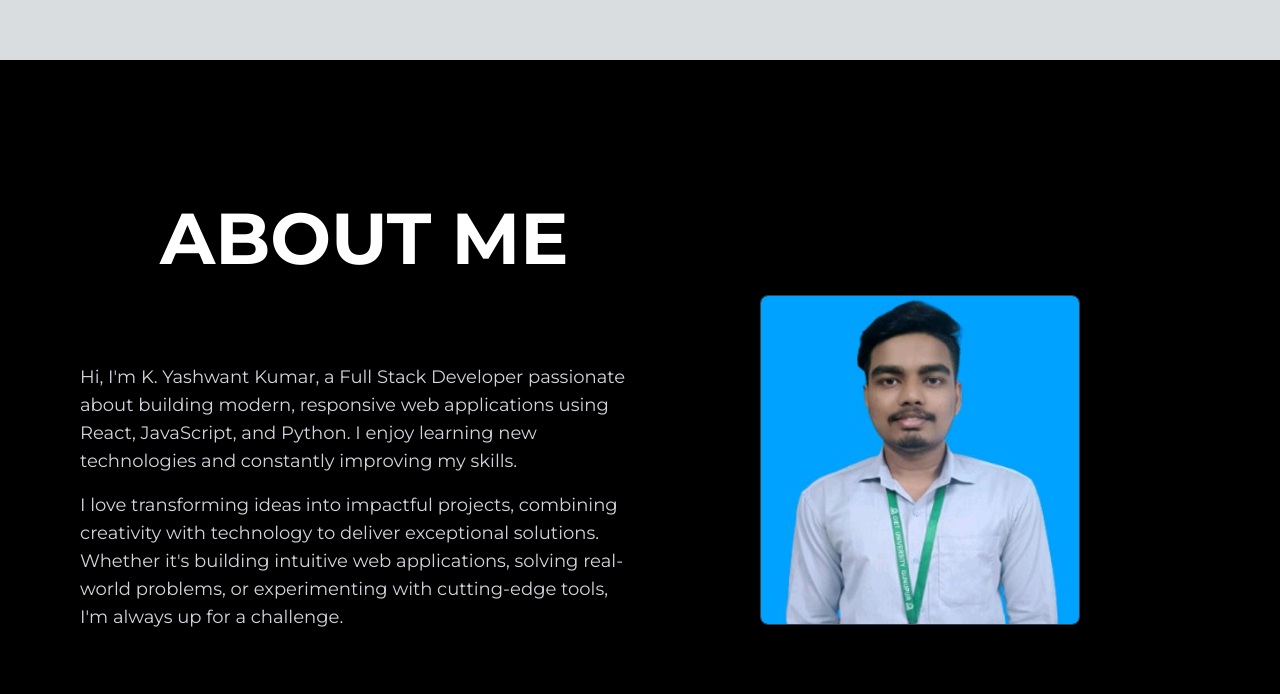
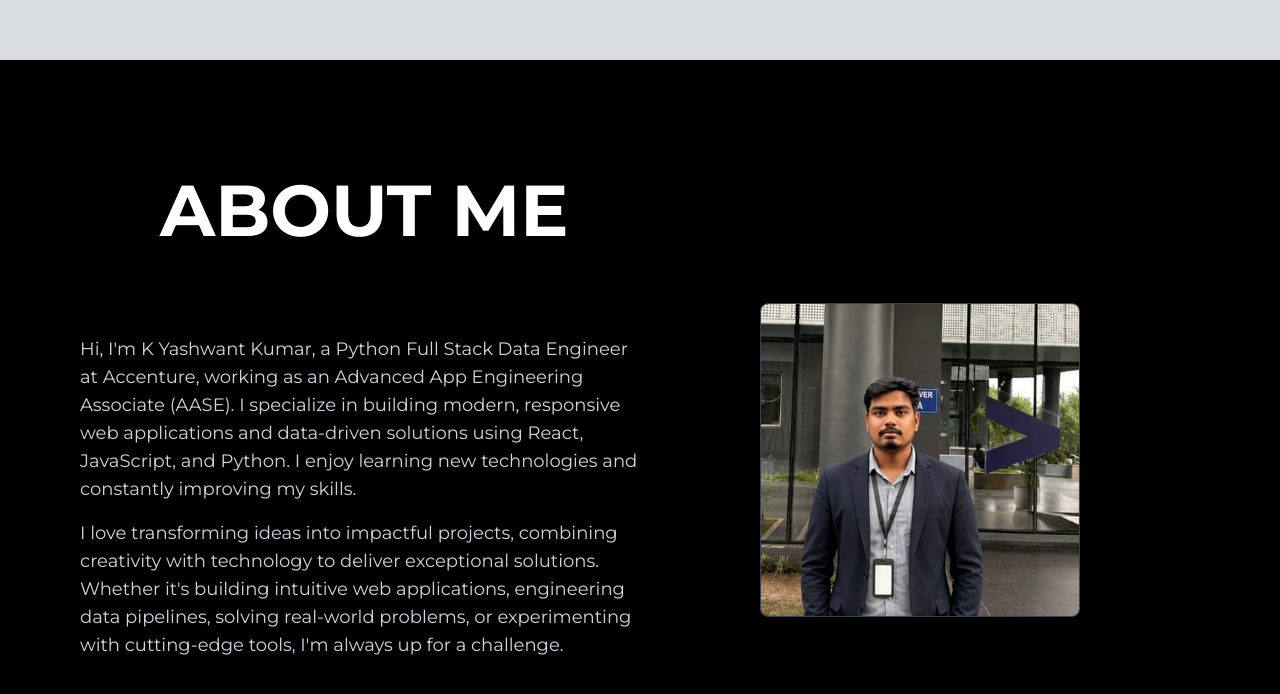
Before and after one commit to Yashwant176/Portfolio, a React (Vite) app: page / in a window 1280 px wide. Shown: the part 740-1434 px from the top of the page. Built offline with nearby package versions, Linux system fonts and the light colour scheme.

Commit message:
updated some sections

```diff
--- a/src/components/About.jsx
+++ b/src/components/About.jsx
@@ -1,5 +1,5 @@
 import { motion } from "framer-motion";
-import profilePic from "../assets/Profile.jpg"; // replace with your image
+import profilePic from "../assets/Profile.jpeg"; // replace with your image
 
 export default function About() {
   return (
@@ -21,17 +21,18 @@ export default function About() {
 
         <div className="flex flex-col">
           <p className="text-gray-300 text-lg mb-4">
-            Hi, I'm K. Yashwant Kumar, a Full Stack Developer passionate about
-            building modern, responsive web applications using React,
-            JavaScript, and Python. I enjoy learning new technologies and
-            constantly improving my skills.
+            Hi, I'm K Yashwant Kumar, a Python Full Stack Data Engineer at
+            Accenture, working as an Advanced App Engineering Associate (AASE). I
+            specialize in building modern, responsive web applications and
+            data-driven solutions using React, JavaScript, and Python. I enjoy
+            learning new technologies and constantly improving my skills.
           </p>
           <p className="text-gray-300 text-lg">
             I love transforming ideas into impactful projects, combining
-            creativity with technology to deliver exceptional solutions. Whether
-            it's building intuitive web applications, solving real-world
-            problems, or experimenting with cutting-edge tools, I'm always up
-            for a challenge.
+            creativity with technology to deliver exceptional solutions.
+            Whether it's building intuitive web applications, engineering data
+            pipelines, solving real-world problems, or experimenting with
+            cutting-edge tools, I'm always up for a challenge.
           </p>
         </div>
       </motion.div>
--- a/src/components/Hero.jsx
+++ b/src/components/Hero.jsx
@@ -23,7 +23,7 @@ export default function Hero() {
         transition={{ duration: 1, delay: 0.5 }}
         className="text-xl md:text-xl text-gray-700 mb-20 text-center max-w-xl"
       >
-        Full Stack Developer | React & Python Enthusiast
+        Advanced App Engineering Associate @ Accenture
       </motion.p>
 
       {/* Buttons */}
```
Also changed, not shown: src/assets/Profile.jpeg (added), src/assets/Profile.jpg (deleted).
